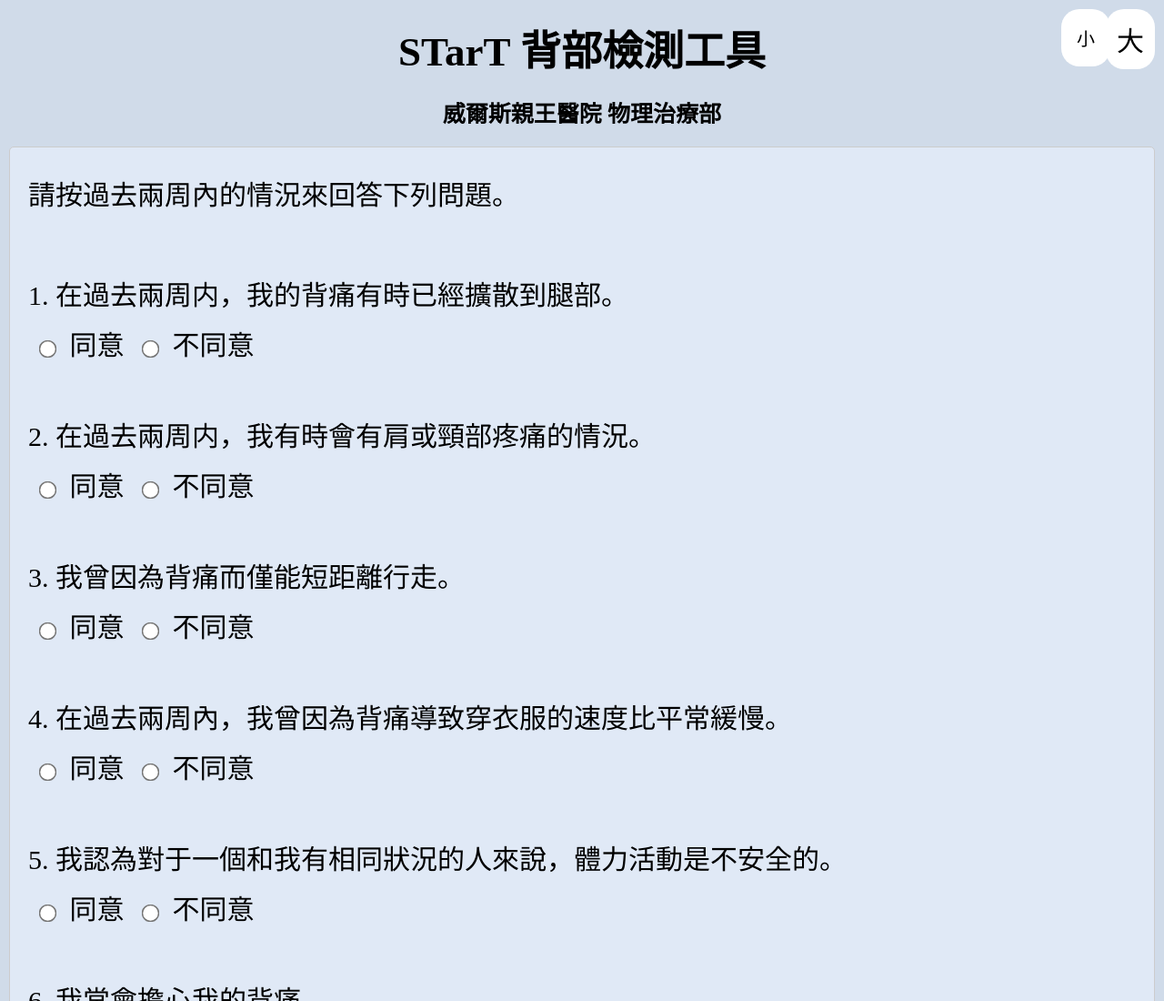
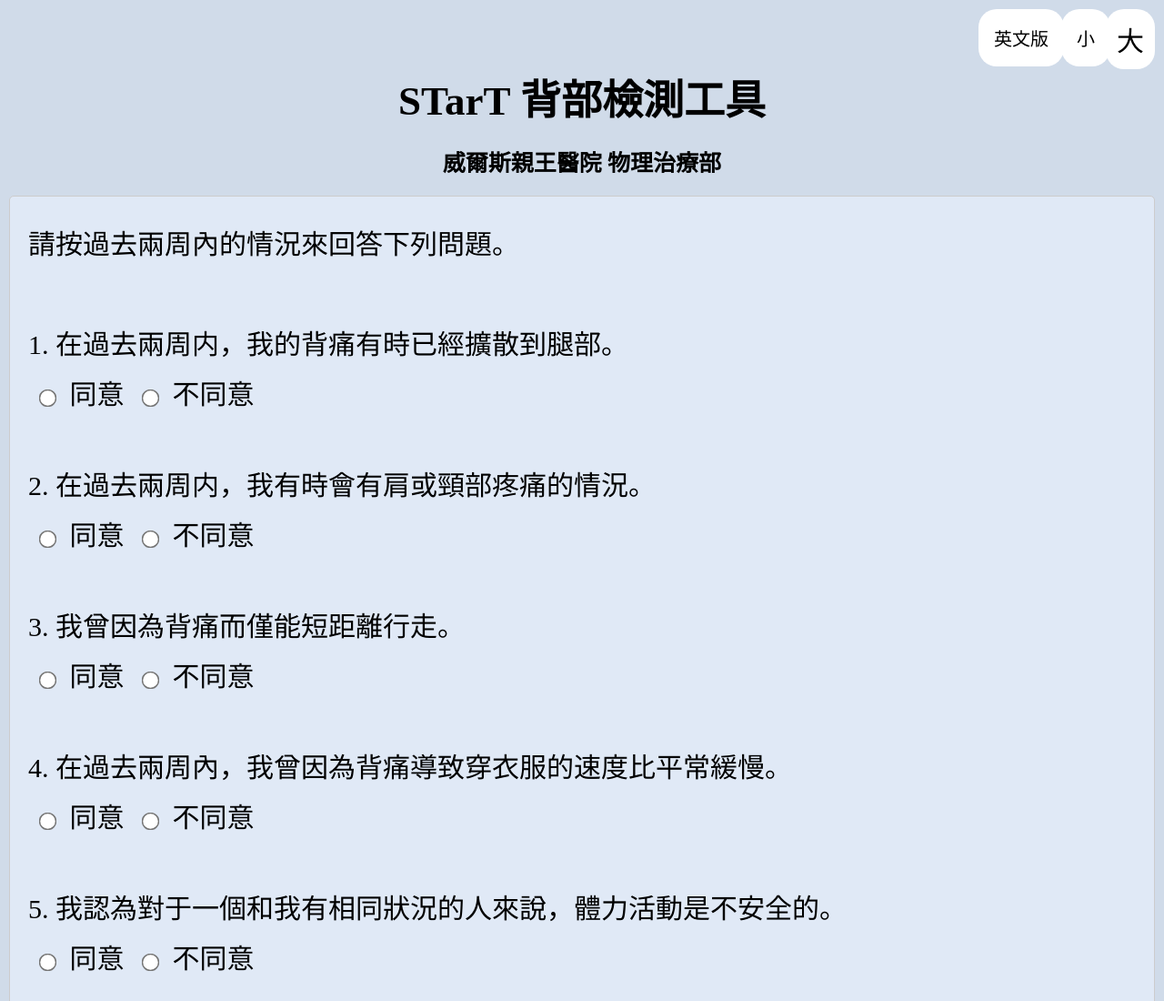
Before and after one commit to pwhphysio/StartBack, a plain HTML site: page index.html in a window 1280 px wide. Shown: the top 1100 px of the page at 91% size. Drawn offline with Linux system fonts and the light colour scheme.

Commit message:
Update index.html

```diff
--- a/index.html
+++ b/index.html
@@ -145,6 +145,17 @@
 			font-size: 20px;
         }
 
+		.external-website-btn{
+			position: absolute;
+			top: 10px;
+			right: 110px;
+			padding: 17px 17px;
+			background-color: white;
+			color: black;
+			border-radius: 20px;
+			font-size: 20px;
+        }
+
 		.button {
 			display: inline-block;
 		}
@@ -249,6 +260,7 @@
 	</script>
 </head>
 <body>
+	<br><br><br>
 	<h1>STarT 背部檢測工具</h1>
     <button class = "increase-font-size-btn" id="increase-font-button">大
     </button>
@@ -318,6 +330,17 @@
 
     </script>
 
+	<!-- Button element -->
+	<button class="external-website-btn" id="external-website-button">英文版</button>
+
+	<!-- JavaScript to handle the click event -->
+	<script>
+		var button = document.getElementById("external-website-button");
+		button.addEventListener("click", function() {
+			window.open('https://pwhphysio.github.io/StartBack_e/', '_blank');
+		});
+	</script>
+
 	<h2> 威爾斯親王醫院 物理治療部</h2>
 	<form>
 		<p>請按過去兩周內的情況來回答下列問題。</p>
```
